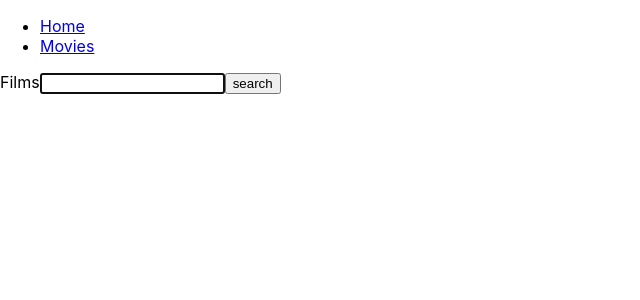
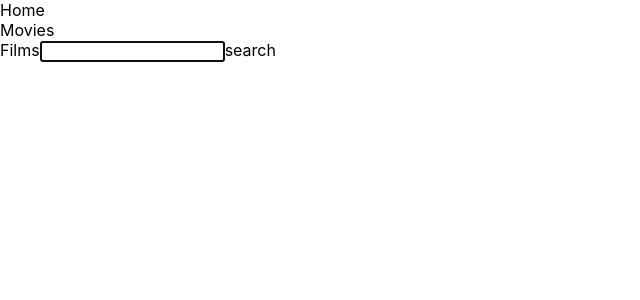
Before and after one commit to VitaliiKovalenko88/goit-react-hw-05-movies, a React (Create React App) app: page /goit-react-hw-05-movies/movies in a window 1280 px wide. Shown: the top 300 px of the page, without its empty margins (0-640 px from the left). Built offline with nearby package versions, Linux system fonts and the light colour scheme.

Commit message:
implemented the functionality for the homework project

```diff
--- /dev/null
+++ b/src/components/Button/Button.jsx
@@ -0,0 +1,7 @@
+import css from './Button.module.css';
+
+export const Button = ({ onLoadMore }) => (
+  <button className={css.btn} onClick={onLoadMore} type="submite">
+    LoadMore
+  </button>
+);
--- /dev/null
+++ b/src/components/Button/Button.module.css
@@ -0,0 +1,25 @@
+.btn {
+  padding: 8px 16px;
+  border-radius: 2px;
+  background-color: #3f51b5;
+  transition: all 250ms cubic-bezier(0.4, 0, 0.2, 1);
+  text-align: center;
+  display: inline-block;
+  color: #fff;
+  border: 0;
+  text-decoration: none;
+  cursor: pointer;
+  font-family: inherit;
+  font-size: 18px;
+  line-height: 24px;
+  font-style: normal;
+  font-weight: 500;
+  min-width: 180px;
+  box-shadow: 0px 3px 1px -2px rgba(0, 0, 0, 0.2),
+    0px 2px 2px 0px rgba(0, 0, 0, 0.14), 0px 1px 5px 0px rgba(0, 0, 0, 0.12);
+}
+
+.btn:hover,
+.btn:focus {
+  background-color: #303f9f;
+}
--- /dev/null
+++ b/src/components/Container/Container.module.css
@@ -0,0 +1,4 @@
+.container {
+  max-width: 1024px;
+  margin: 0 auto;
+}
--- a/src/components/MoviesList/MoviesList.jsx
+++ b/src/components/MoviesList/MoviesList.jsx
@@ -3,8 +3,8 @@ import { Link } from 'react-router-dom';
 
 export const MoviesList = ({ movies, location }) => (
   <ul>
-    {movies.map(({ id, poster_path, title }) => (
-      <li key={id}>
+    {movies.map(({ id, poster_path, title }, index) => (
+      <li key={`${id}-${index}`}>
         <Link to={`movies/${id}`} state={{ from: location }}>
           <div>
             <img
--- a/src/filmApi/filmApi.js
+++ b/src/filmApi/filmApi.js
@@ -5,7 +5,7 @@ const BASE_URL = 'https://api.themoviedb.org';
 axios.defaults.baseURL = BASE_URL;
 
 export const fetchTrendingMovies = async (page) => {
-  const url = `/3/trending/movie/day?api_key=${API_KEY}&page=${page}`;
+  const url = `/3/trending/movie/day?language=en-US&&api_key=${API_KEY}&page=${page}`;
   const movies = await axios(url);
   return movies
 }
--- a/src/index.css
+++ b/src/index.css
@@ -1,4 +1,5 @@
-@import-normalize; /* bring in normalize.css styles */
+@import-normalize;
+/* bring in normalize.css styles */
 
 body {
   margin: 0;
@@ -13,3 +14,60 @@ code {
   font-family: source-code-pro, Menlo, Monaco, Consolas, 'Courier New',
     monospace;
 }
+
+html {
+  box-sizing: border-box;
+  scroll-behavior: smooth;
+}
+
+body {
+  margin: 0;
+  font-family: -apple-system, BlinkMacSystemFont, 'Segoe UI', 'Roboto',
+    'Oxygen', 'Ubuntu', 'Cantarell', 'Fira Sans', 'Droid Sans',
+    'Helvetica Neue', sans-serif;
+
+
+
+
+  min-height: 100vh;
+
+  font-style: normal;
+}
+
+h1,
+h2,
+h3,
+h4,
+h5,
+h6,
+p {
+  margin-top: 0;
+}
+
+ul,
+ol {
+  list-style: none;
+  padding-left: 0;
+  margin-top: 0;
+  margin-bottom: 0;
+}
+
+img {
+  display: block;
+  max-width: 100%;
+  height: auto;
+}
+
+button {
+  padding: 0;
+  border: none;
+  font: inherit;
+  color: inherit;
+  background-color: transparent;
+  cursor: pointer;
+}
+
+a {
+  text-decoration: none;
+  color: inherit;
+}
--- a/src/pages/Home/Home.js
+++ b/src/pages/Home/Home.js
@@ -3,19 +3,19 @@ import { useEffect, useState } from "react";
 import { useLocation } from "react-router-dom";
 import { mapper } from "helpers/mapper";
 import { MoviesList } from "components/MoviesList/MoviesList";
+import { Button } from "components/Button/Button";
 
 const Home = () => {
-  const [data, setMovies] = useState([]);
+  const [data, setData] = useState([]);
   const [page, setPage] = useState(1);
   const location = useLocation();
 
   useEffect(() => {
     fetchTrendingMovies(page)
-      .then((({ data }) => {
-        setMovies([...mapper(data.results)]);
-      }))
-      .catch(error => console.log(`fetchTrendigMovies:${error}`)
-      );
+      .then(({ data: { results } }) => {
+        setData(prevData => [...prevData, ...mapper(results)]);
+      })
+      .catch(error => console.log(`fetchTrendigMovies:${error}`));
   }, [page]);
 
   const onLoadMore = () => {
@@ -26,9 +26,9 @@ const Home = () => {
       <div>
         <h1>Trends today</h1>
         <MoviesList movies={data} location={location} />
-        <button onClick={onLoadMore}></button>
+        <Button onLoadMore={onLoadMore} />
       </div>
-    </main >
+    </main>
   )
 }
 
--- a/src/pages/Movies/Movies.js
+++ b/src/pages/Movies/Movies.js
@@ -2,6 +2,7 @@ import { SearchBar } from 'components/SearchBar/SearchBar'
 import React, { useState, useEffect } from 'react'
 import { useLocation, useSearchParams } from 'react-router-dom';
 import { fetchMovieByQuery } from 'filmApi/filmApi';
+import { MoviesList } from 'components/MoviesList/MoviesList';
 
 export const Movies = () => {
   const [data, setData] = useState([]);
@@ -23,6 +24,9 @@ export const Movies = () => {
 
 
   return (
-    <SearchBar onSubmite={handleSubmite} />
+    <main>
+      <SearchBar onSubmite={handleSubmite} />
+      <MoviesList movies={data} location={location} />
+    </main>
   )
 }
```
Also changed, not shown: src/components/Container/Container.jsx (added).
